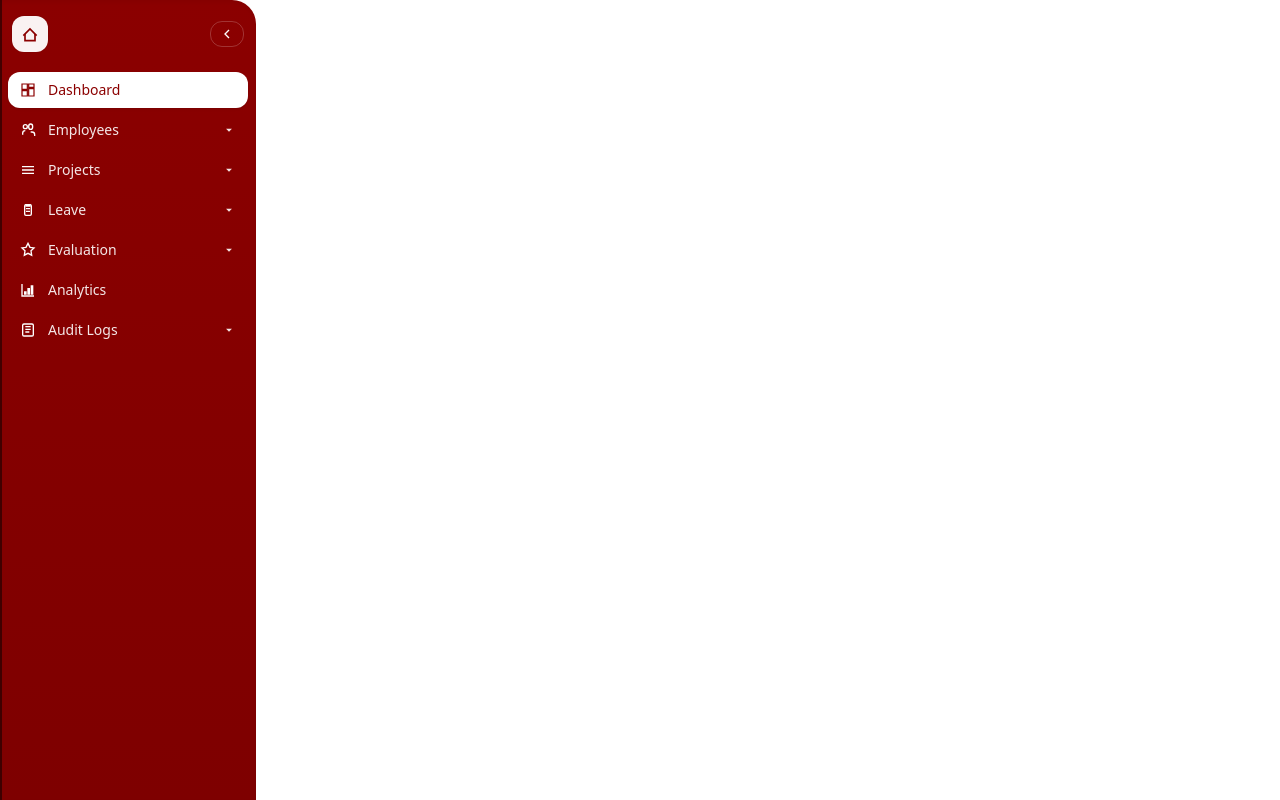
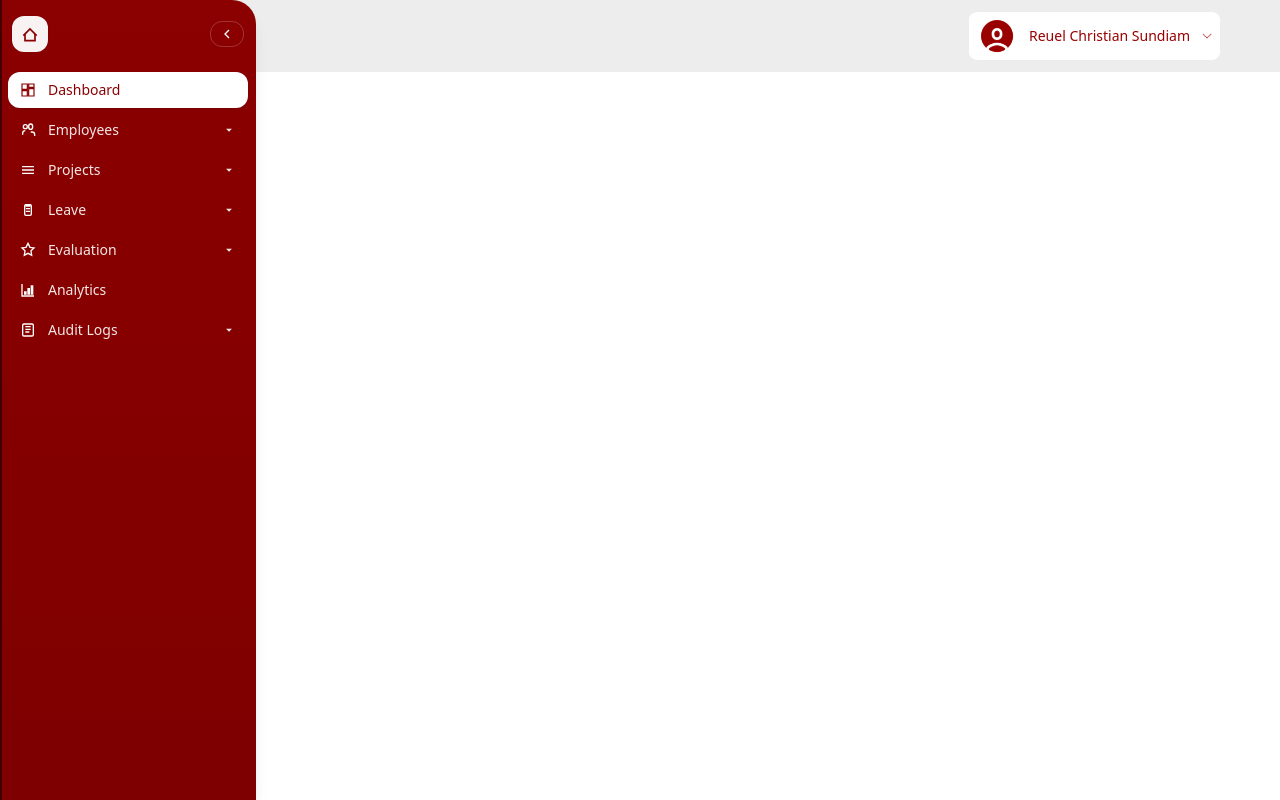
Before and after one commit to Lanshissh/arise-frontend, a React (Vite) app: page /dashboard in a window 1280 px wide. Built offline with nearby package versions, Linux system fonts and the light colour scheme.

Commit message:
added navbar file as the top navbar

```diff
--- a/src/App.css
+++ b/src/App.css
@@ -1,4 +1,6 @@
-
+hr-red{
+  color: #990100;
+}
 
 /*#root {
   max-width: 1280px;
--- /dev/null
+++ b/src/pages/components/navbar.jsx
@@ -0,0 +1,52 @@
+import React, { useState } from 'react';
+
+function Navbar() {
+
+    {/* NEEDS TO TRANSFER - TOP NAVBAR */}
+
+    const [isOpen, setIsOpen] = useState(false);
+
+    function profileDropdown() {
+        setIsOpen(!isOpen);
+    };
+
+    return (
+        <div>
+
+            {/* BUTTON */}
+            <div className="bg-[#EDEDED] md:py-3 lg:pr-15 md:pr-5 py-2 pr-2">
+                <div className="flex justify-end">
+                    <button  onClick={profileDropdown} className="flex items-center bg-white md:py-1 py-[6px] md:px-2 px-3  rounded-lg hover:border hover:border-[#990100] cursor-pointer">
+                        <img src = "icons/account-icon.png" className="lg:w-[40px] lg:h-[40px] md:w-[30px] md:h-[30px] w-[25px] h-[25px]" />
+                        <p className="lg:px-3 md:px-2 px-1 md:text-sm text-xs text-[#990100]">Reuel Christian Sundiam</p>
+                        <img src = "icons/red-dropdown.png" width={"10px"} height={"10px"} />
+                    </button>
+                </div>
+            </div>
+
+            {/* DROPDOWN */}
+
+
+            {isOpen && (
+                <div className="origin-top-right absolute right-0  md:w-50 w-27 rounded-md shadow-lg bg-white border-[1px] border-[#990100] lg:mr-15 md:mr-5 mr-2" role="menu">
+
+                    <div className="md:py-1 py-0" role="none">
+
+                        <a href="#" className="block px-4 pt-2 md:text-sm text-xs hover:font-medium" role="menuitem">
+                            <p className='pb-2 text-[#990100] hover:underline '>MY PROFILE</p>
+                            <hr />
+                        </a>
+
+                        <a href="#" className="block px-4 py-2 md:text-sm text-xs hover:font-medium" role="menuitem">
+                            <p className='text-[#990100] hover:underline'>LOGOUT</p>
+                        </a>
+
+                    </div>
+                </div>
+            )}
+
+        </div>
+    )
+}
+
+export default Navbar;
--- a/src/pages/components/sidenav.jsx
+++ b/src/pages/components/sidenav.jsx
@@ -65,10 +65,9 @@ export default function Sidenav ({ active = "Dashboard", defaultCollapsed = fals
     <aside
       className={
         `relative h-screen ${collapsed ? "w-16" : "w-64"} ` +
-        "bg-gradient-to-b from-[#8b0000] to-[#7e0000] text-white shadow-inner transition-[width] duration-200 ease-in-out rounded-tr-3xl"
+        "bg-gradient-to-b from-[#8b0000] to-[#7e0000] text-white shadow-inner transition-[width] duration-200 ease-in-out rounded-tr-3xl shadow-lg"
       }
     >
-
 
       <div className="flex items-center justify-between px-3 pt-4 pb-3">
         <button
@@ -174,10 +173,10 @@ function NavItem({ label, icon: Icon, active, caret, collapsed, open, onToggle }
 export function NavSide ({ children }) {
   const [collapsed, setCollapsed] = useState(false);
   return (
-    <div className="h-screen w-screen grid grid-cols-[auto_1fr">
+    <div className="h-screen w-screen grid grid-cols-[auto_1fr] bg-[#EDEDED]">
       <Sidenav defaultCollapsed={collapsed} />
       <main className="bg-white text-gray-900 overflow-y-auto">
-        <div className="p-6">{children}</div>
+        <div className="">{children}</div>
       </main>
     </div>
   );
--- a/src/pages/dashboard.jsx
+++ b/src/pages/dashboard.jsx
@@ -1,5 +1,14 @@
+import Navbar from "./components/navbar";
+
 function Dashboard() {
-  return <div className="p-6">dashboard</div>
+
+    return(
+        <div>
+            <Navbar />
+
+
+        </div>
+    )
 }
 
 export default Dashboard;
```
Also changed, not shown: public/icons/account-icon.png (added), public/icons/red-dropdown.png (added).
